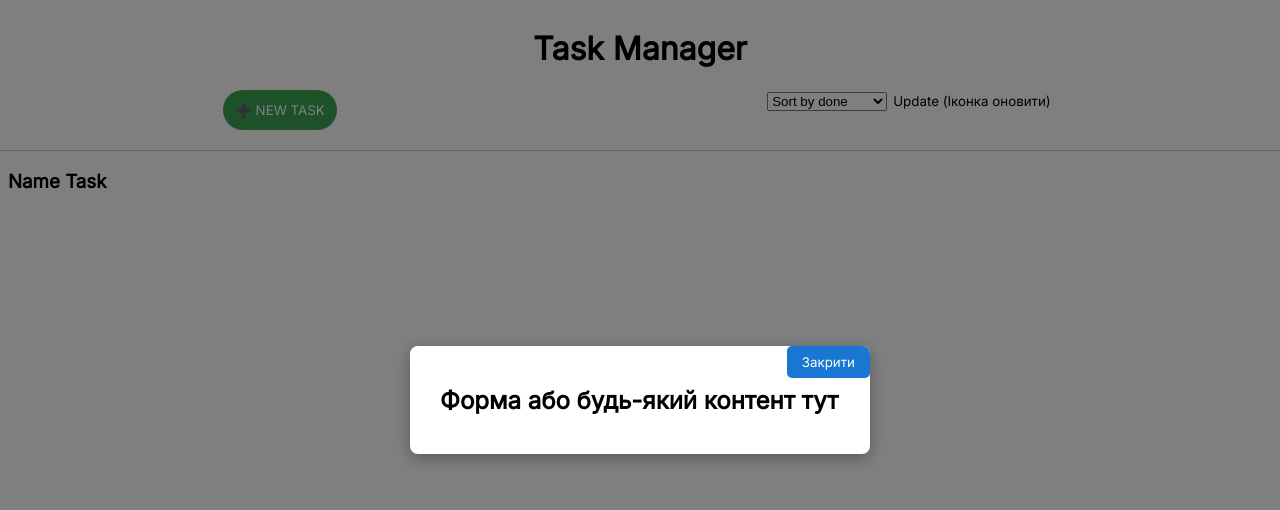
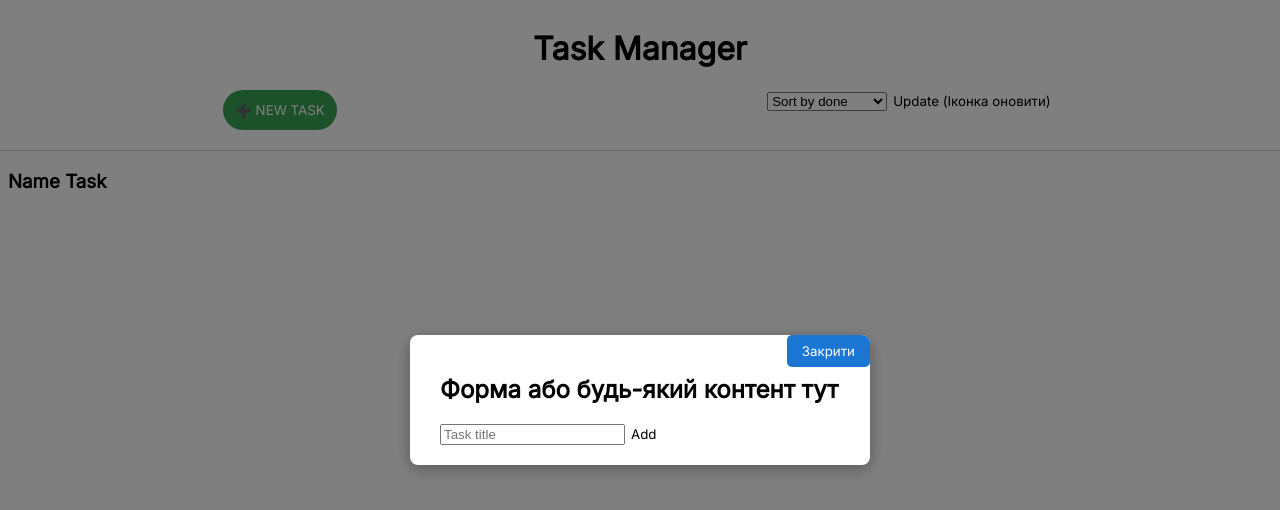
Before and after one commit to AndriyGazda/ToDoList, a React (Vite) app: page / in a window 1280 px wide. Both pictures are taken after a click on the button "➕ NEW TASK". Shown: the top 510 px of the page. Built offline with nearby package versions, Linux system fonts and the light colour scheme.

Commit message:
Changes to be committed: 	modified:   src/App.tsx 	modified:   src/component/ui/Input.tsx 	deleted:    src/hooks/useList.ts 	new file:   src/hooks/useTask.ts 	modified:   src/layout/Header/HeaderComponent.tsx 	modified:   src/layout/Header/TaskControls/TaskControlsComponent.tsx

```diff
--- a/src/App.tsx
+++ b/src/App.tsx
@@ -2,10 +2,15 @@ import "./App.css";
 import HeaderComponent from "./layout/Header/HeaderComponent";
 import TaskCardsSection from "./layout/Main/TaskCardsSection";
 
+import { useTask } from "./hooks/useTask";
+
 function App() {
+  const { task, addTask, editTask, deleteTask } = useTask();
+  console.log("App render", task);
+
   return (
     <>
-      <HeaderComponent />
+      <HeaderComponent onAddTask={addTask} />
       <TaskCardsSection />
     </>
   );
--- a/src/component/ui/Input.tsx
+++ b/src/component/ui/Input.tsx
@@ -1,6 +1,8 @@
-export const Input = ({
-  children,
-  ...inputProps
-}: React.InputHTMLAttributes<HTMLInputElement>) => {
-  return <input {...inputProps}>{children}</input>;
-};
+import { forwardRef } from "react";
+
+export const Input = forwardRef<
+  HTMLInputElement,
+  React.InputHTMLAttributes<HTMLInputElement>
+>((inputProps, ref) => {
+  return <input ref={ref} {...inputProps} />;
+});
--- /dev/null
+++ b/src/hooks/useTask.ts
@@ -0,0 +1,30 @@
+import { useState, useEffect } from "react";
+
+export interface Task {
+  id: string;
+  title: string;
+  description: string;
+}
+
+export const useTask = () => {
+  const [task, setTasks] = useState<Task[]>(() => {
+    const stored = localStorage.getItem("task");
+    return stored ? JSON.parse(stored) : [];
+  });
+
+  useEffect(() => {
+    localStorage.setItem("task", JSON.stringify(task));
+  }, [task]);
+
+  const addTask = (newTask: Task) =>
+    setTasks((prevTasks) => [...prevTasks, newTask]);
+  const editTask = (edit: Task) =>
+    setTasks((prevTasks) =>
+      prevTasks.map((task) => (task.id === edit.id ? edit : task))
+    );
+  const deleteTask = (delet: Task) => {
+    setTasks((prevTasks) => prevTasks.filter((task) => task.id !== delet.id));
+  };
+
+  return { task, addTask, editTask, deleteTask };
+};
--- a/src/layout/Header/HeaderComponent.tsx
+++ b/src/layout/Header/HeaderComponent.tsx
@@ -1,12 +1,16 @@
 import TaskControls from "./TaskControls/TaskControlsComponent";
 import classes from "./HeaderComponent.module.css";
+import type { Task } from "../../hooks/useTask";
 
-const HeaderComponent = () => {
+interface HeaderComponentProps {
+  onAddTask: (task: Task) => void;
+}
+const HeaderComponent = ({ onAddTask }: HeaderComponentProps) => {
   return (
     <>
       <div className={classes.header}>
         <h1>Task Manager</h1>
-        <TaskControls />
+        <TaskControls onAddTask={onAddTask} />
       </div>
       <div className={classes.fullWidthLine} />
     </>
--- a/src/layout/Header/TaskControls/TaskControlsComponent.tsx
+++ b/src/layout/Header/TaskControls/TaskControlsComponent.tsx
@@ -1,15 +1,42 @@
 import { Button } from "../../../component/ui/Button";
+import { Input } from "../../../component/ui/Input";
 import ModalComponent from "../../../component/ModalComponent/ModalComponent";
+
 import classes from "./TaskControlsComponent.module.css";
-import { useState } from "react";
+import { useRef, useState } from "react";
 import { useRerender } from "../../../hooks/useRerender";
 
-const TaskControls = () => {
+import type { Task } from "../../../hooks/useTask";
+
+interface TaskControlsProps {
+  onAddTask: (task: Task) => void;
+}
+
+const TaskControls = ({ onAddTask }: TaskControlsProps) => {
   const render = useRerender();
   const [isModalOpen, setIsModalOpen] = useState(false);
+  const titleRef = useRef<HTMLInputElement>(null);
 
   const openModal = () => setIsModalOpen(true);
   const closeModal = () => setIsModalOpen(false);
+
+  const handleSubmit = (e: React.FormEvent) => {
+    e.preventDefault();
+
+    const title = titleRef.current?.value.trim() || "";
+    if (!title) return;
+
+    const newTask: Task = {
+      id: crypto.randomUUID(),
+      title: title.trim(),
+      description: "",
+    };
+    x;
+    onAddTask(newTask);
+    if (titleRef.current) titleRef.current.value = "";
+
+    setIsModalOpen(false);
+  };
 
   console.log("render");
   return (
@@ -23,7 +50,10 @@ const TaskControls = () => {
       </Button>
       <ModalComponent isOpen={isModalOpen} onClose={closeModal}>
         <h2>Форма або будь-який контент тут</h2>
-
+        <form action="" onSubmit={handleSubmit}>
+          <Input type="text" placeholder="Task title" ref={titleRef} />
+          <Button type="submit">Add</Button>
+        </form>
       </ModalComponent>
 
       <div>
@@ -43,5 +73,4 @@ const TaskControls = () => {
     </div>
   );
 };
-
 export default TaskControls;
```
Also changed, not shown: src/hooks/useList.ts (deleted, +0 -17 lines).
